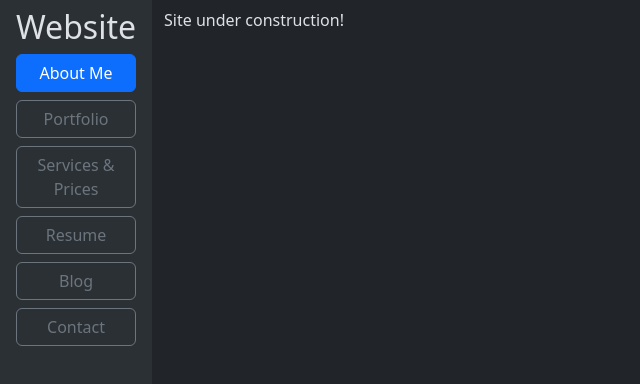
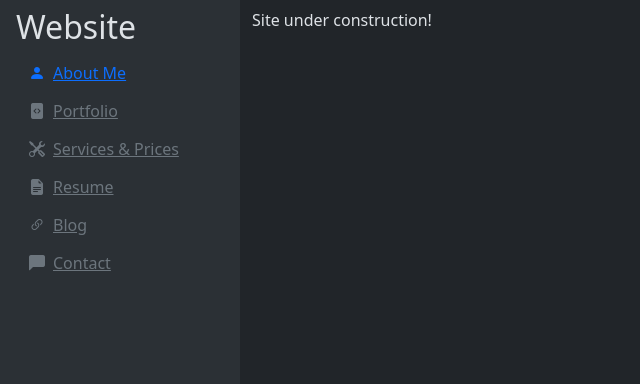
Before and after one commit to mineot/website, a React (Vite) app: page / in a window 1280 px wide. Shown: the top 384 px of the page, without its empty margins (0-640 px from the left). Built offline with nearby package versions, Linux system fonts and the light colour scheme.

Commit message:
alpha/layout - route elements improvements

```diff
--- a/src/app/app.scss
+++ b/src/app/app.scss
@@ -15,6 +15,7 @@
   overflow-y: auto;
   overflow-x: hidden;
   height: 100%;
+  min-width: 240px;
 }
 
 @mixin body-styles {
--- a/src/app/core/routes/elements.ts
+++ b/src/app/core/routes/elements.ts
@@ -4,6 +4,7 @@ export interface Element {
   uuid: string;
   to: string;
   text: string;
+  icon: string;
   element: string;
 }
 
@@ -12,36 +13,42 @@ export const elements: Element[] = [
     uuid: uuidv4(),
     to: "/",
     text: "menu.about_me",
+    icon: "person-fill",
     element: "app.construction",
   },
   {
     uuid: uuidv4(),
     to: "/portfolio",
     text: "menu.portfolio",
+    icon: "file-code-fill",
     element: "app.construction",
   },
   {
     uuid: uuidv4(),
     to: "/service_pricing",
     text: "menu.services_prices",
+    icon: "tools",
     element: "app.construction",
   },
   {
     uuid: uuidv4(),
     to: "/resume",
     text: "menu.resume",
+    icon: "file-earmark-text-fill",
     element: "app.construction",
   },
   {
     uuid: uuidv4(),
     to: "/blog",
     text: "menu.blog",
+    icon: "link-45deg",
     element: "app.construction",
   },
   {
     uuid: uuidv4(),
     to: "/contact",
     text: "menu.contact",
+    icon: "chat-left-fill",
     element: "app.construction",
   },
 ];
--- a/src/app/core/routes/index.tsx
+++ b/src/app/core/routes/index.tsx
@@ -17,16 +17,29 @@ export function RoutePoints(): any {
 export function Menus(): any {
   const { t } = useTranslation();
 
-  function navClass({ isActive }: any) {
-    return isActive ? "btn btn-primary" : "btn btn-outline-secondary";
+  function navClass({ isActive }: any): string {
+    const styles: string[] = ["btn", "btn-link"];
+    if (isActive) {
+      styles.push("text-primary");
+    } else {
+      styles.push("text-secondary");
+    }
+    return styles.join(" ");
+  }
+
+  function iconClass(icon: string): string {
+    return `bi bi-${icon} me-2`;
   }
 
   return (
-    <div className="d-grid gap-2">
+    <div className="gap-2">
       {elements.map((el: Element) => (
-        <NavLink key={el.uuid} to={el.to} className={navClass}>
-          <span>{t(el.text)}</span>
-        </NavLink>
+        <div key={el.uuid}>
+          <NavLink to={el.to} className={navClass}>
+            <i className={iconClass(el.icon)}></i>
+            <span>{t(el.text)}</span>
+          </NavLink>
+        </div>
       ))}
     </div>
   );
```
